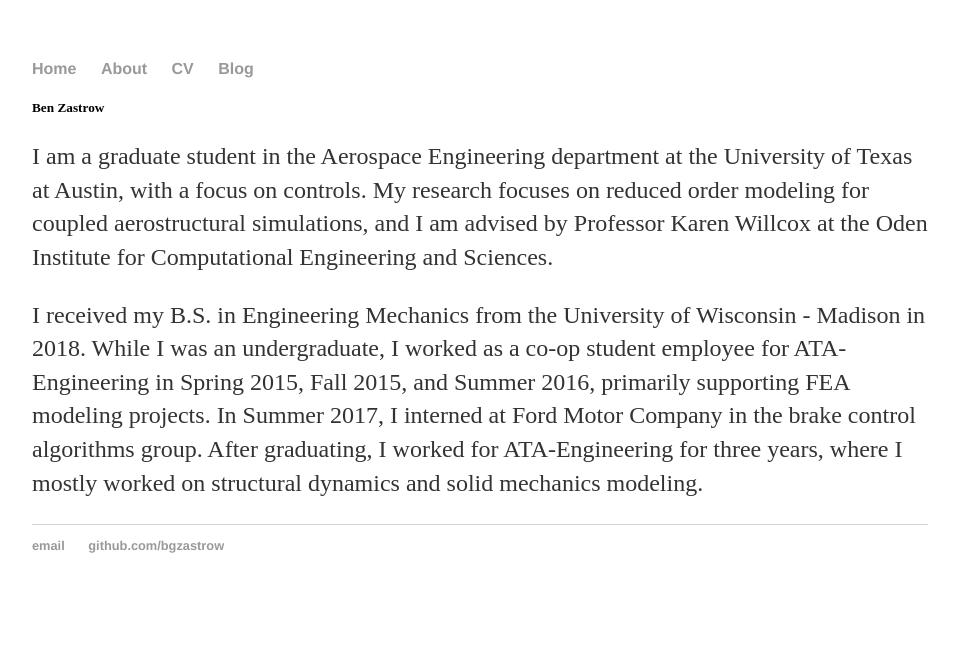
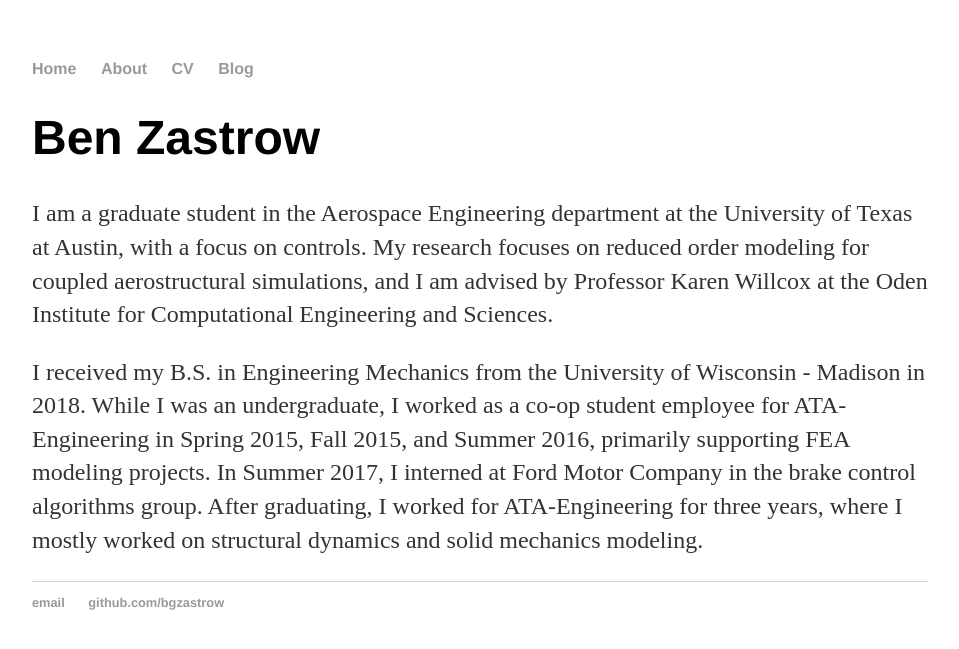
Before and after one commit to bgzastrow/bgzastrow.github.io, a Jekyll site: the page built from index.html, in a window 1280 px wide. Shown: the top 649 px of the page, without its empty margins (160-1119 px from the left). Built offline with Jekyll 4.4.1, drawn with Linux system fonts in a browser that asks for light colours.

Commit message:
Update index.html

```diff
--- a/index.html
+++ b/index.html
@@ -2,8 +2,11 @@
 layout: default
 title: Ben Zastrow
 ---
-<div class="blurb">
-	<h5>Ben Zastrow</h5>
+
+
+
+<div class="container">
+	<h1>Ben Zastrow</h1>
 	<p>I am a graduate student in the Aerospace Engineering department at the University of Texas at Austin, with a focus on controls.
 		My research focuses on reduced order modeling for coupled aerostructural simulations, and I am advised by Professor Karen
 		Willcox at the Oden Institute for Computational Engineering and Sciences.
```
